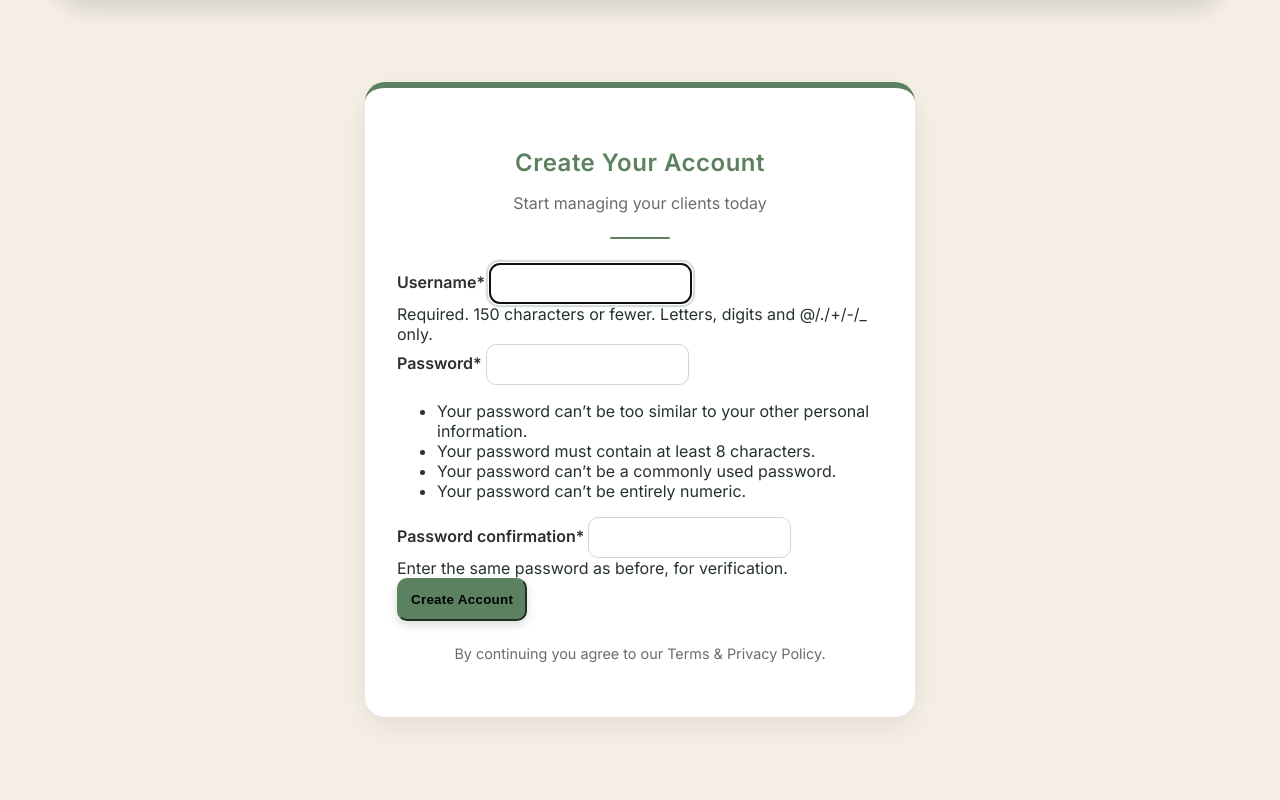
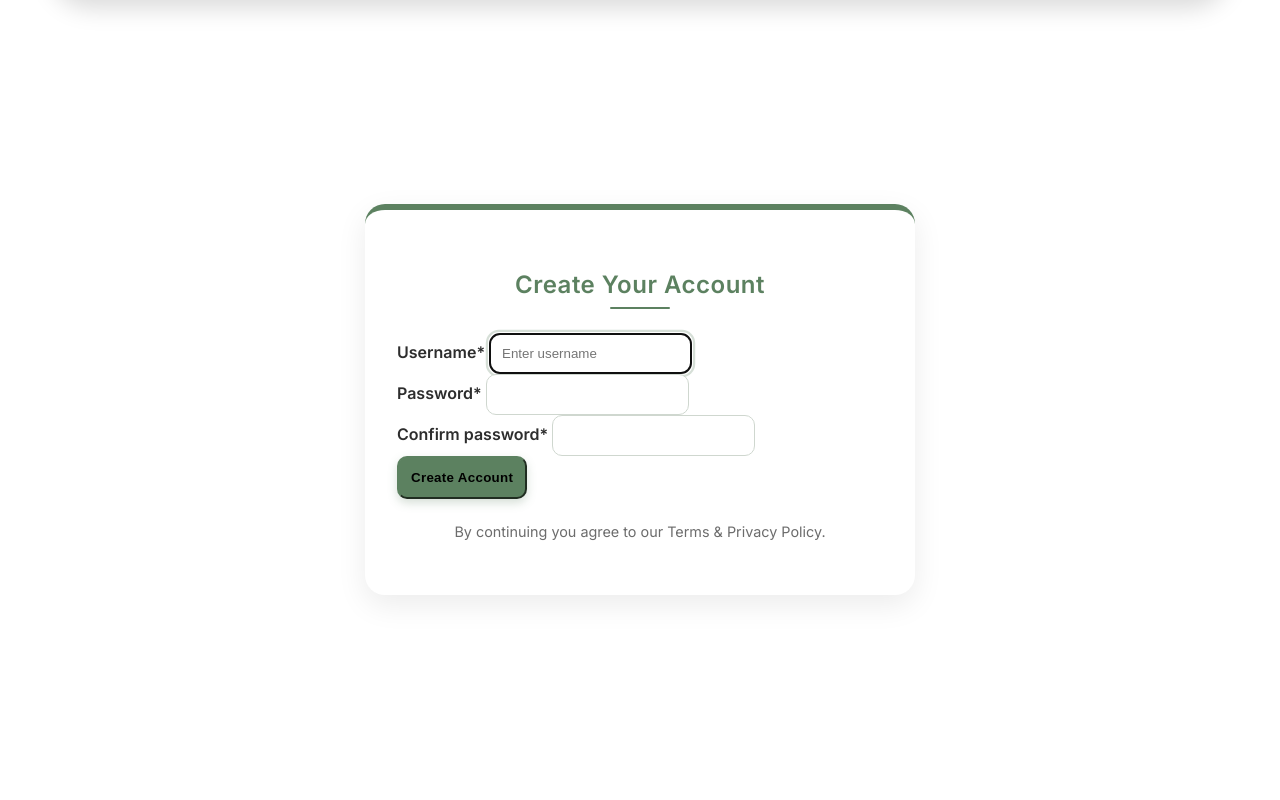
Before and after one commit to VmMaster007/ShiatsuWebsite, a Django app: template shiatsushane/website/templates/pages/register.html in a window 1280 px wide. Shown: the part 131-931 px from the top of the page. Run offline with Django 5.2, Linux system fonts and the light colour scheme; the template is opened without the code that fills it: values that come from a table or form of the project are taken from there, others are empty; some libraries are stand-ins or nearby versions.

Commit message:
forms
reg form fills screen when shrank

```diff
--- a/shiatsushane/website/forms.py
+++ b/shiatsushane/website/forms.py
@@ -1,12 +1,38 @@
-from django.contrib.auth.forms import UserCreationForm, AuthenticationForm
+from django import forms
+from django.contrib.auth.forms import UserCreationForm
 from django.contrib.auth.models import User
 
-from django import forms
-from django.forms.widgets import PasswordInput, TextInput
+from crispy_forms.helper import FormHelper
+from crispy_forms.layout import Layout, Field, Div
 
-# - Register or Create a user
 class CreateUserForm(UserCreationForm):
-
     class Meta:
         model = User
-        fields = ['username', 'password1', 'password2']
+        fields = ["username", "password1", "password2"]
+        widgets = {
+            "username": forms.TextInput(attrs={"placeholder": "Enter username"}),
+            # password widgets are already PasswordInput by default
+        }
+
+    def __init__(self, *args, **kwargs):
+        super().__init__(*args, **kwargs)
+
+        # Labels exactly as you want
+        self.fields["username"].label = "Username"
+        self.fields["password1"].label = "Password"
+        self.fields["password2"].label = "Confirm password"
+
+        # Optional: remove the long default help text
+        for name in ("username", "password1", "password2"):
+            self.fields[name].help_text = "" #change info text if you want but only for certain field e.g. username
+
+        # Crispy helper: vertical stack (label above input)
+        self.helper = FormHelper()
+        self.helper.form_method = "post"
+        self.helper.form_tag = False          # keep your <form> in template
+        # Make each field blocky with spacing
+        self.helper.layout = Layout(
+            Div(Field("username"), css_class="mb-3"),
+            Div(Field("password1"), css_class="mb-3"),
+            Div(Field("password2"), css_class="mb-2"),
+        )
--- a/shiatsushane/website/static/css/formlayout.css
+++ b/shiatsushane/website/static/css/formlayout.css
@@ -16,7 +16,6 @@
 /* --- Background Section --- */
 .auth-page {
   min-height: 100vh;
-  background: var(--cream-bg);
   display: flex;
   align-items: center;
   justify-content: center;
@@ -125,8 +124,15 @@
 }
 
 /* --- Small screen tweaks --- */
-@media (max-width: 500px) {
+@media (max-width: 850px) {
   .auth-card {
     padding: 1.5rem;
+    width: 100%;
+  }
+  .auth-page {
+    display: block;
+    padding-top: 8rem;
+    font-size: 2rem;
+
   }
 }
--- a/shiatsushane/website/static/css/site.css
+++ b/shiatsushane/website/static/css/site.css
@@ -76,9 +76,8 @@ img{max-width:100%;display:block}
     margin-right: auto;
     margin-top: 120px;
     width: 800px;
-    height: 400px;
+    height: 100vh;
     text-align: center;
-    background-color: white;
     color: black;
     border-radius: 10px;
 }
--- a/shiatsushane/website/templates/pages/base.html
+++ b/shiatsushane/website/templates/pages/base.html
@@ -10,6 +10,7 @@
 <link rel="preconnect" href="https://fonts.gstatic.com" crossorigin>
 <link href="https://fonts.googleapis.com/css2?family=Playfair+Display:wght@600;700&family=Inter:wght@400;600&display=swap" rel="stylesheet">
 <link rel="stylesheet" href="{% static 'css/site.css' %}">
+<link rel="stylesheet" href="{% static 'css/formlayout.css' %}">
 {% block head_extra %}{% endblock %}
 </head>
 <body>
--- a/shiatsushane/website/templates/pages/register.html
+++ b/shiatsushane/website/templates/pages/register.html
@@ -3,14 +3,10 @@
 {% load crispy_forms_tags %}
 
 {% block content %}
-<style>
-  @import url("{% static 'css/formlayout.css' %}");
-</style>
 
 <div class="auth-page">
   <div class="auth-card">
     <h2 class="auth-title">Create Your Account</h2>
-    <p class="auth-subtitle">Start managing your clients today</p>
     <div class="auth-divider"></div>
 
     <form method="POST" autocomplete="off" class="auth-form">
```
